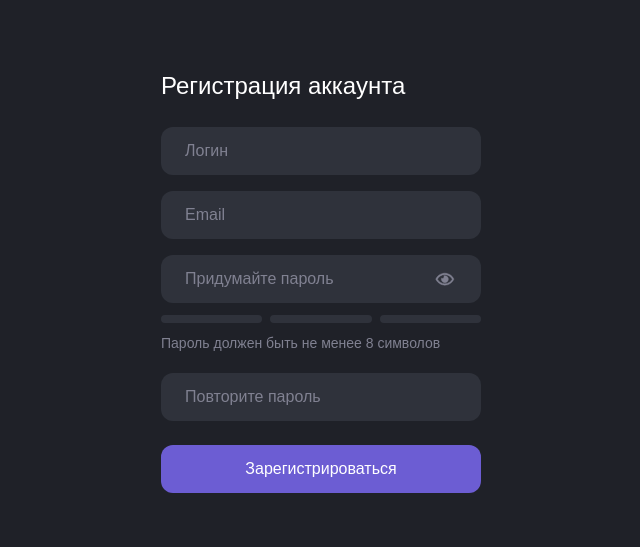
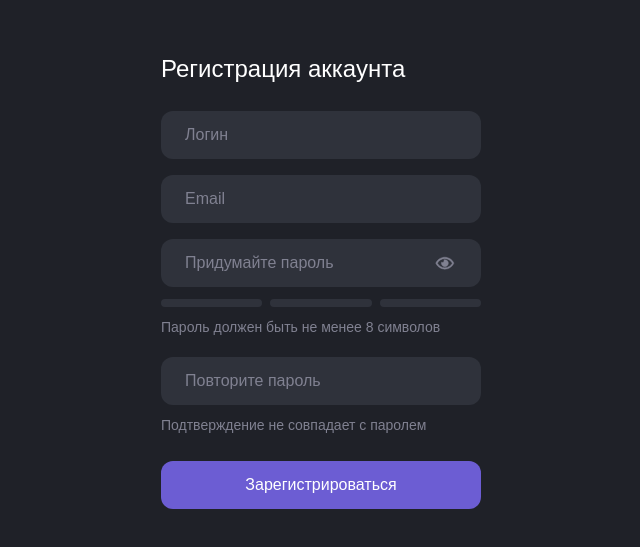
Before and after one commit to NikitaSheremeta/wildhunt-client-personal-cabinet, a Vue app: page /signup in a window 1280 px wide. Shown: the part 131-678 px from the top of the page, without its empty margins (319-959 px from the left). Built offline with nearby package versions, Linux system fonts and the light colour scheme; a web font is replaced by a local one.

Commit message:
Added notice slots

```diff
--- a/src/components/framework/BaseInput.vue
+++ b/src/components/framework/BaseInput.vue
@@ -41,13 +41,24 @@
         {{ strength.notice || 'Пароль должен быть не менее 8 символов' }}
       </span>
     </div>
+
+    <div v-if="hasNoteSlot" class="note">
+      <slot name="note" />
+    </div>
+
+    <div v-if="hasErrorSlot" class="error">
+      <slot name="error" />
+    </div>
+
+    <div v-if="hasSuccessSlot" class="note -success-text">
+      <slot name="success" />
+    </div>
   </div>
 </template>
 
 <script scoped>
 import BaseIcon from './BaseIcon';
 import { useStrengthPasswordChecker } from '../use/strength-password-checker';
-import { useDebounce } from '../use/debounce';
 
 export default {
   name: 'BaseInput',
@@ -105,6 +116,15 @@ export default {
     computedClasses() {
       return [this.baseClassName];
     },
+    hasNoteSlot() {
+      return Boolean(this.$slots.note);
+    },
+    hasErrorSlot() {
+      return Boolean(this.$slots.error);
+    },
+    hasSuccessSlot() {
+      return Boolean(this.$slots.success);
+    },
     attrs() {
       return {
         ...this.$attrs,
@@ -124,13 +144,15 @@ export default {
     },
     type: {
       immediate: true,
-      handler(val) {
-        this.local.type = val;
+      handler(value) {
+        this.local.type = value;
       }
     },
-    isPasswordEqual: useDebounce(function (val) {
-      this.icon.success = val;
-    })
+    isPasswordEqual: {
+      handler(value) {
+        this.icon.success = value;
+      }
+    }
   },
   methods: {
     onInput(event) {
@@ -308,6 +330,13 @@ $colors: (
     }
   }
 
+  .note,
+  .error {
+    margin-top: 8px;
+    color: $font-color-secondary;
+    font-size: $font-size-xs;
+  }
+
   .fade-enter-active,
   .fade-leave-active {
     transition: opacity 0.3s ease;
--- a/src/views/Signup.vue
+++ b/src/views/Signup.vue
@@ -32,7 +32,9 @@
           :is-password-equal="isPasswordEqual"
           type="password"
           placeholder="Повторите пароль"
-        />
+        >
+          <template #note> Подтверждение не совпадает с паролем </template>
+        </BaseInput>
 
         <div :class="$style['form-controls']">
           <BaseButton full-width> Зарегистрироваться </BaseButton>
@@ -45,6 +47,7 @@
 <script>
 import BaseInput from '../components/framework/BaseInput';
 import BaseButton from '../components/framework/BaseButton';
+import { useDebounce } from '../components/use/debounce';
 
 export default {
   components: {
@@ -70,15 +73,13 @@ export default {
         }
       }
     },
-    repeatPassword: {
-      handler(value) {
-        if (value.length !== 0) {
-          this.isPasswordEqual = value === this.password;
-        } else {
-          this.isPasswordEqual = false;
-        }
+    repeatPassword: useDebounce(function (value) {
+      if (value.length !== 0) {
+        this.isPasswordEqual = value === this.password;
+      } else {
+        this.isPasswordEqual = false;
       }
-    }
+    })
   }
 };
 </script>
```
